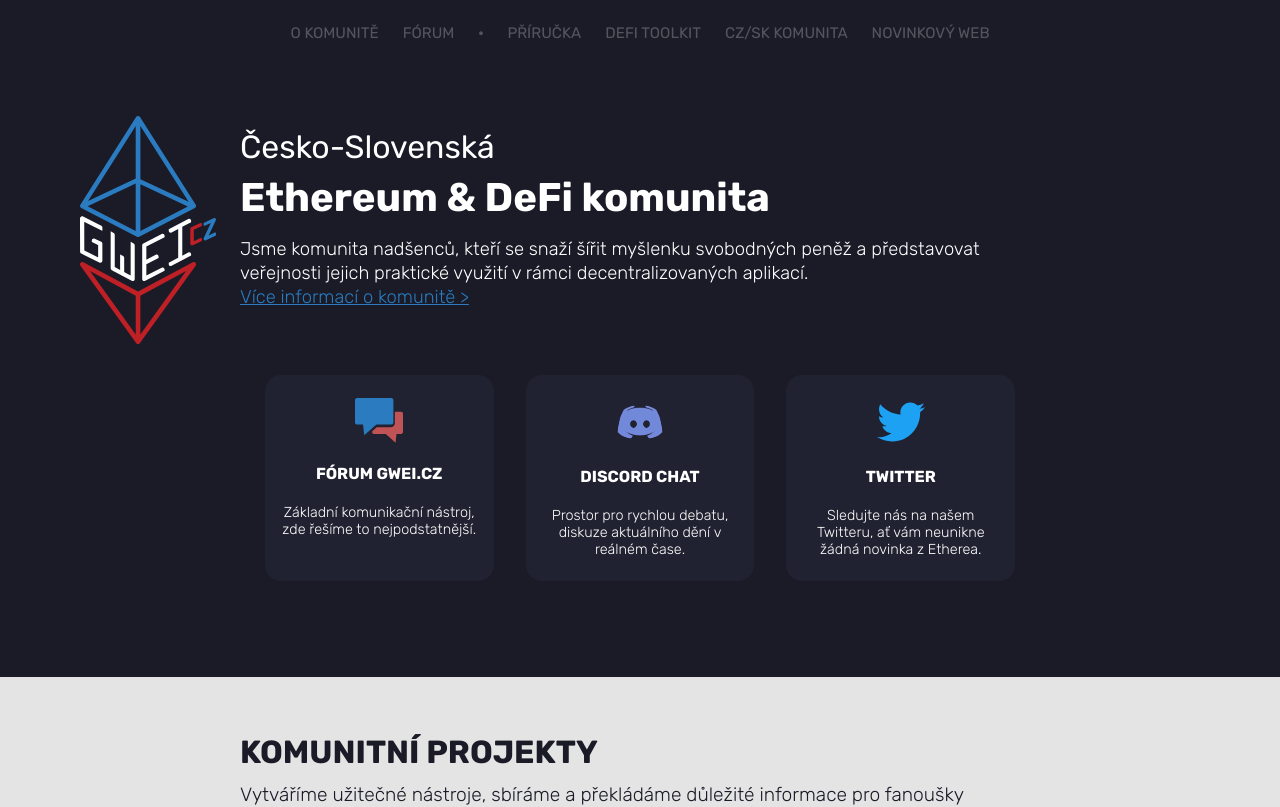
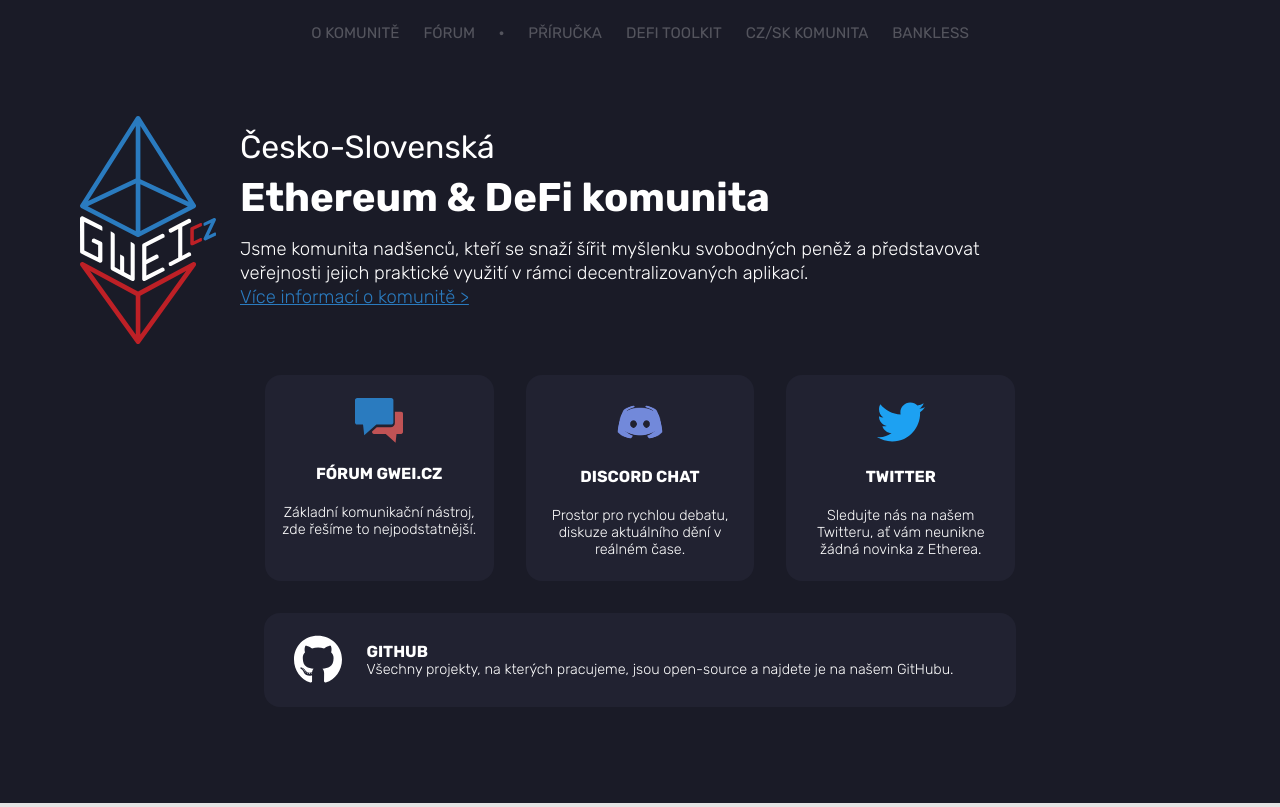
Before and after one commit to gweicz/landing-old, a Next.js app: page / in a window 1280 px wide. Shown: the top 807 px of the page. Built offline with nearby package versions, Linux system fonts and the light colour scheme.

Commit message:
refactor: add github & bankless

```diff
--- a/components/Footer/Footer.js
+++ b/components/Footer/Footer.js
@@ -12,6 +12,10 @@
         <h3>Přidejte se do naší komunity!</h3>
 
         <div className="footer-social-icons">
+          <a href="https://github.com/gweicz" className="social-icon" target="_blank">
+            <FontAwesomeIcon icon={['fab', 'github']} style={{ color: 'rgb(0, 0, 0)' }} />
+          </a>
+
           <a href="https://forum.gwei.cz/" className="social-icon" target="_blank">
             <ForumIcon />
           </a>
--- a/components/Header/Header.js
+++ b/components/Header/Header.js
@@ -44,7 +44,7 @@
             <li><a href="https://gwei.cz/prirucka/" target="_blank"> Příručka </a></li>
             <li><a href="https://hackmd.io/@gweicz/defi-toolkit" target="_blank"> DeFi Toolkit </a></li>
             <li><a href="https://czsk-scena.gwei.cz/" target="_blank"> CZ/SK Komunita </a></li>
-            <li><a href="https://forum.gwei.cz/t/novinkovy-web-o-kryptomenach/232" target="_blank"> Novinkový web </a></li>
+            <li><a href="https://bankless.cz" target="_blank"> Bankless </a></li>
           </ul>
         </div>
       </div>
--- a/components/Introduction/Introduction.js
+++ b/components/Introduction/Introduction.js
@@ -61,6 +61,20 @@
           </a>
         </div>
       </div>
+
+      <div className="social-buttons" style={{ marginTop: '-1rem' }}>
+        <div className="social-button social-button-github">
+          <a href="https://github.com/gweicz" target="_blank">
+            <FontAwesomeIcon icon={['fab', 'github']} style={{color: 'rgb(255,255,255)'}}/>
+            <div className="button-github-text">
+              <h4>GitHub</h4>
+              <p>
+                Všechny projekty, na kterých pracujeme, jsou open-source a najdete je na našem GitHubu.
+              </p>
+            </div>
+          </a>
+        </div>
+      </div>
     </div>
   )
 }
--- a/components/Projects/Projects.js
+++ b/components/Projects/Projects.js
@@ -67,11 +67,11 @@
             </div>
 
             <div className="project-button">
-              <a href="https://forum.gwei.cz/t/novinkovy-web-o-kryptomenach/232" target="_blank">
+              <a href="https://bankless.cz" target="_blank">
                 <NewsIcon />
                 <div className="project-header-wrapper">
                   <div className="project-title-wrapper">
-                    <h4>NOVINKOVÝ WEB</h4>
+                    <h4>BANKLESS</h4>
                     <h6 className="project-status">VE VÝVOJI</h6>
                   </div>
                   <p>
--- a/components/SupportUs/SupportUs.js
+++ b/components/SupportUs/SupportUs.js
@@ -39,7 +39,7 @@
               <p>
                 Peníze využijeme k financování naší komunity, případně přerozdělíme jednotlivým projektům.
                 Podpořit nás můžete buď zasláním kryptoměn nebo v rámci&nbsp;
-                <a href="https://gitcoin.co/grants/" target="_blank">Gitcoin grantů</a>.
+                <a href="https://gitcoin.co/grants/590/gweicz-czsk-defiethereum-community" target="_blank">Gitcoin grantů</a>.
               </p>
               <div className="financial-support-addresses">
                 <div className="ethereum-addresses-wrapper">
--- a/pages/_app.js
+++ b/pages/_app.js
@@ -1,5 +1,5 @@
 import { library } from '@fortawesome/fontawesome-svg-core';
-import { fab, faTwitter } from '@fortawesome/free-brands-svg-icons';
+import { fab, faTwitter, faGithub } from '@fortawesome/free-brands-svg-icons';
 import { faTimes, faAngleRight } from '@fortawesome/free-solid-svg-icons';
 
 import 'styles/_default/globals.css';
@@ -10,7 +10,7 @@
 import 'styles/Blog.scss';
 import 'styles/Footer.scss';
 
-library.add( fab, faTimes, faAngleRight, faTwitter );
+library.add( fab, faTimes, faAngleRight, faTwitter, faGithub );
 
 function MyApp({ Component, pageProps }) {
   return <Component {...pageProps} />
--- a/styles/Introduction.scss
+++ b/styles/Introduction.scss
@@ -150,6 +150,31 @@
       margin: 0 .5rem 2rem .5rem;
     }
 
+    .social-button-github {
+      max-width: none !important;
+      width: 100%;
+      margin: 0 1.5rem 2rem 1.5rem !important;
+    }
+
+    .social-button-github a {
+      flex-direction: row;
+      align-items: center;
+      justify-content: flex-start;
+      padding: 0.5rem 1rem;
+    }
+
+    .social-button-github a .button-github-text {
+      text-align: left;
+    }
+
+    .social-button-github a .button-github-text h4 {
+      margin: 0;
+    }
+
+    .social-button-github svg {
+      margin-right: 1.5rem;
+    }
+
     .social-button h4 {
       font-size: .9rem;
     }
```
